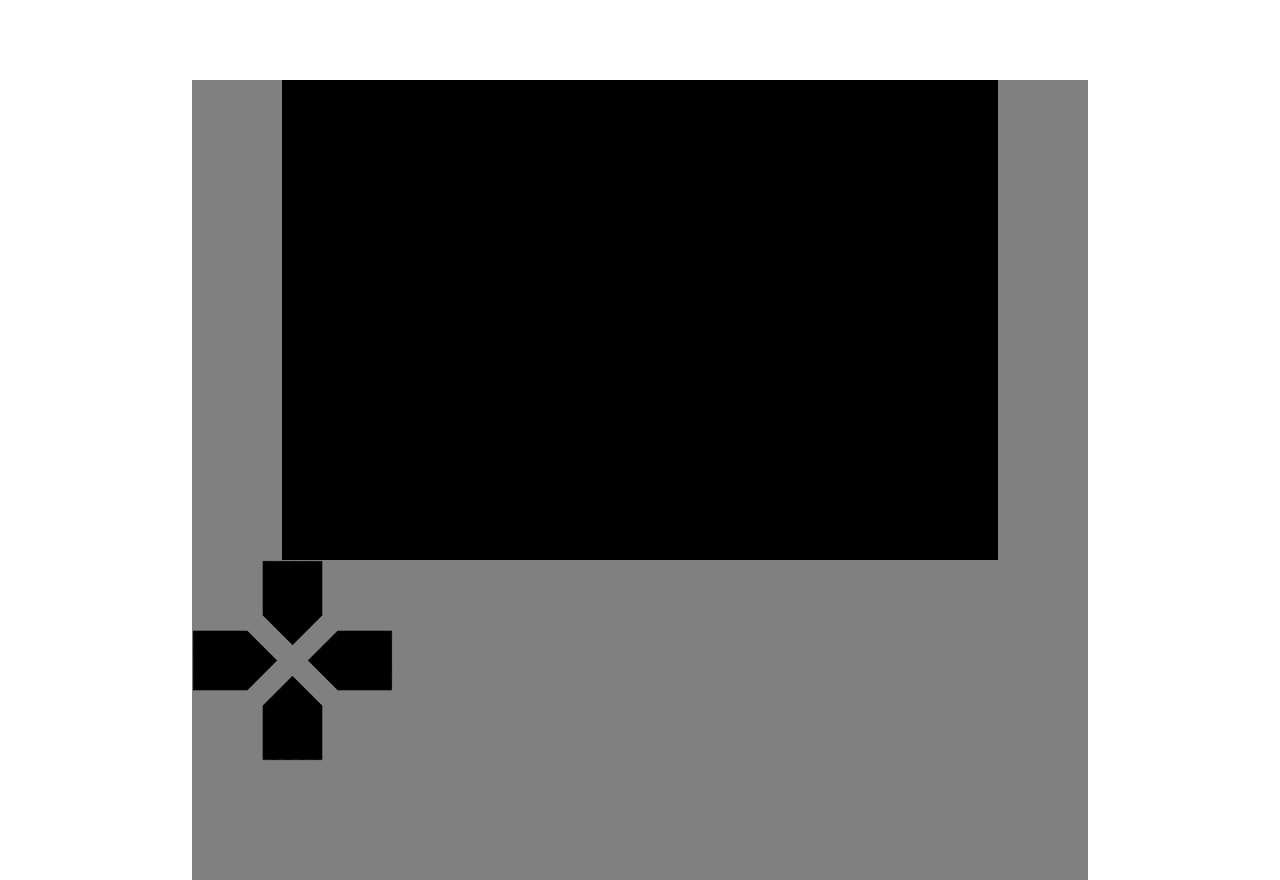
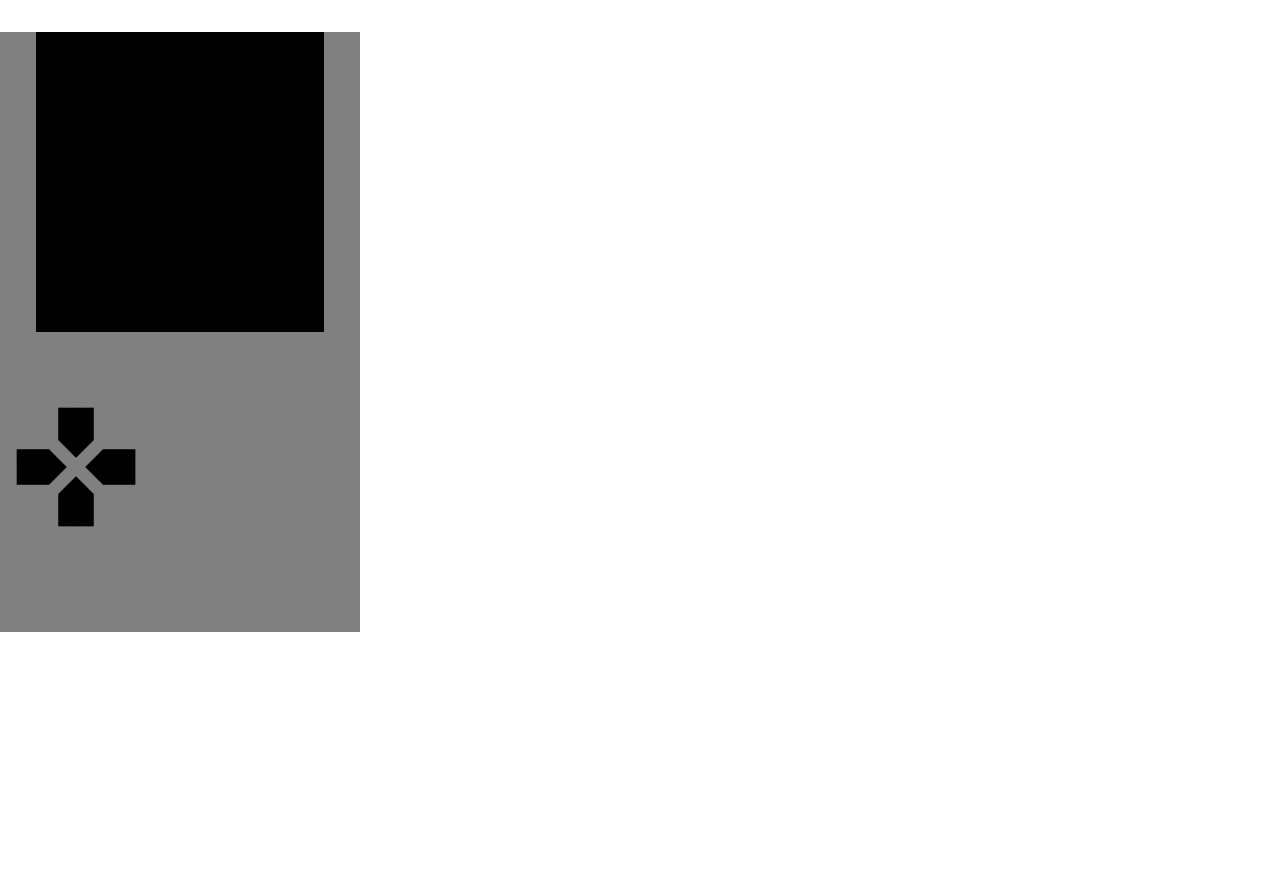
Before and after one commit to alli959/Snake-react, a React app in the folder snake/: page / in a window 1280 px wide. After the commit the page ends 800 px from the top, so only its background shows below. Built offline with nearby package versions, Linux system fonts and the light colour scheme.

Commit message:
controller

```diff
--- a/snake/src/Snake.css
+++ b/snake/src/Snake.css
@@ -28,43 +28,48 @@
   color: #61dafb;
 }
 
-@keyframes App-logo-spin {
-  from {
-    transform: rotate(0deg);
-  }
-  to {
-    transform: rotate(360deg);
-  }
-}
+
 
 
 .Game {
+  position: absolute;
   display: block;
   margin: auto;
   margin-top: 2em;
   background: gray;
-  height: 50em;
-  width: 70%;
+  height: 600px;
+  width: 360px;
 }
 
 .Snake {
+  position: relative;
   top: 0; left: 0;
   margin: auto;
-  margin-top: 5em;
   width: 80%;
-  height: 60%;
+  height: 50%;
   background: black;
 }
 
 .Buttons {
+  position: relative;
+  height: 50%;
   display: flex;
 }
 
 
 .leftButtonGroup {
+  position: relative;
   width: 50%;
+  height: 50%;
+  margin-top: auto;
+  margin-bottom: auto;
+  margin-left: 1em;
+
 }
 
+.movement {
+  position: relative;
+}
 .rightButtonGroup {
   height: 50%;
   width: 50%;
@@ -75,6 +80,7 @@
   height: 50%;
 }
 
+
 @media only screen and (max-width: 768px) {
   .Game {
     margin: 0;
--- a/snake/src/Snake.js
+++ b/snake/src/Snake.js
@@ -38,13 +38,14 @@ function Snake() {
     }
 
     const rightClick = () => {
-
+      console.log("rightClick");
     }
     const upClick = () => {
+      console.log("upClick");
 
     }
     const downClick = () => {
-
+      console.log("downclick");
     }
 
 
@@ -64,12 +65,16 @@ function Snake() {
       <div className = "Buttons">
 
         <div className = "leftButtonGroup">
-        <img id = "leftButtonGroup" onClick = {upClick} src = {controller} alt = "up"></img>
+        <img className = "movement" src = {controller} alt = "controller" style = {{width: "70%",heigth:"60%"}} useMap="#movement"></img>
 
-          <div className = "verticalButtons">
-          </div>
+        <map name = "movement">
+          <area name = "leftClick" shape = "poly" coords="38,75,0,75,0,45,36,45,51,60" onClick = {leftClick} alt="Sun"></area>
+          <area name = "rightClick" shape = "poly" coords="81,75,120,75,120,44,81,45,68,59" onClick = {rightClick} alt="Sun"></area>
+          <area name = "upClick" shape = "poly" coords="75,37,75,0,45,0,45,35,60,53" onClick = {upClick} alt="Sun"></area>
+          <area name = "downClick" shape = "poly" coords="46,81,45,120,75,120,74,81,59,69" onClick = {downClick} alt="Sun"></area>
+        </map>
 
-        </div>
+      </div>
 
         <div className = "rightButtonGroup">
 
```
Also changed, not shown: snake/src/png/Capture.png (added).
